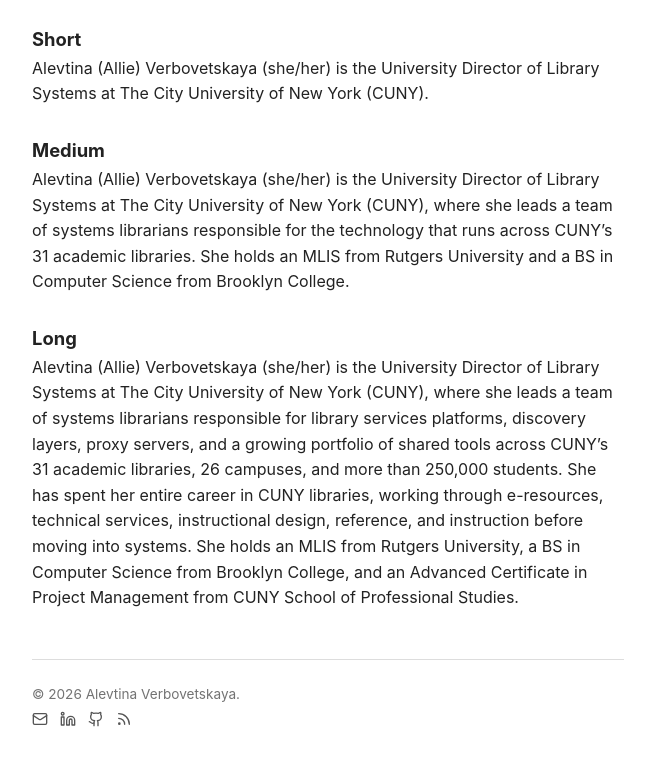
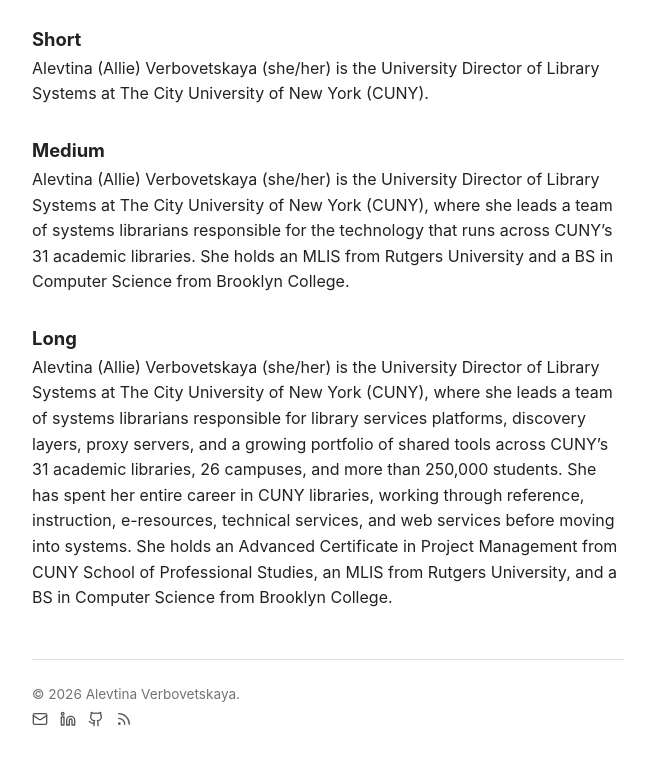
Before and after one commit to alevtina/alevtina.github.io, a Jekyll site: the page built from bios.md, in a window 1280 px wide, cut to the strip 476-1235 px from the top of the page. Shown: the whole strip, without its empty margins (312-959 px from the left). Built offline with Jekyll 4.4.1, drawn with Linux system fonts in a browser that asks for light colours; some web fonts are replaced.

Commit message:
Revise long bio: reorder career path and education

```diff
--- a/bios.md
+++ b/bios.md
@@ -20,4 +20,4 @@
 
 ## Long
 
-Alevtina (Allie) Verbovetskaya (she/her) is the University Director of Library Systems at The City University of New York (CUNY), where she leads a team of systems librarians responsible for library services platforms, discovery layers, proxy servers, and a growing portfolio of shared tools across CUNY's 31 academic libraries, 26 campuses, and more than 250,000 students. She has spent her entire career in CUNY libraries, working through e-resources, technical services, instructional design, reference, and instruction before moving into systems. She holds an MLIS from Rutgers University, a BS in Computer Science from Brooklyn College, and an Advanced Certificate in Project Management from CUNY School of Professional Studies.
+Alevtina (Allie) Verbovetskaya (she/her) is the University Director of Library Systems at The City University of New York (CUNY), where she leads a team of systems librarians responsible for library services platforms, discovery layers, proxy servers, and a growing portfolio of shared tools across CUNY's 31 academic libraries, 26 campuses, and more than 250,000 students. She has spent her entire career in CUNY libraries, working through reference, instruction, e-resources, technical services, and web services before moving into systems. She holds an Advanced Certificate in Project Management from CUNY School of Professional Studies, an MLIS from Rutgers University, and a BS in Computer Science from Brooklyn College.
```
